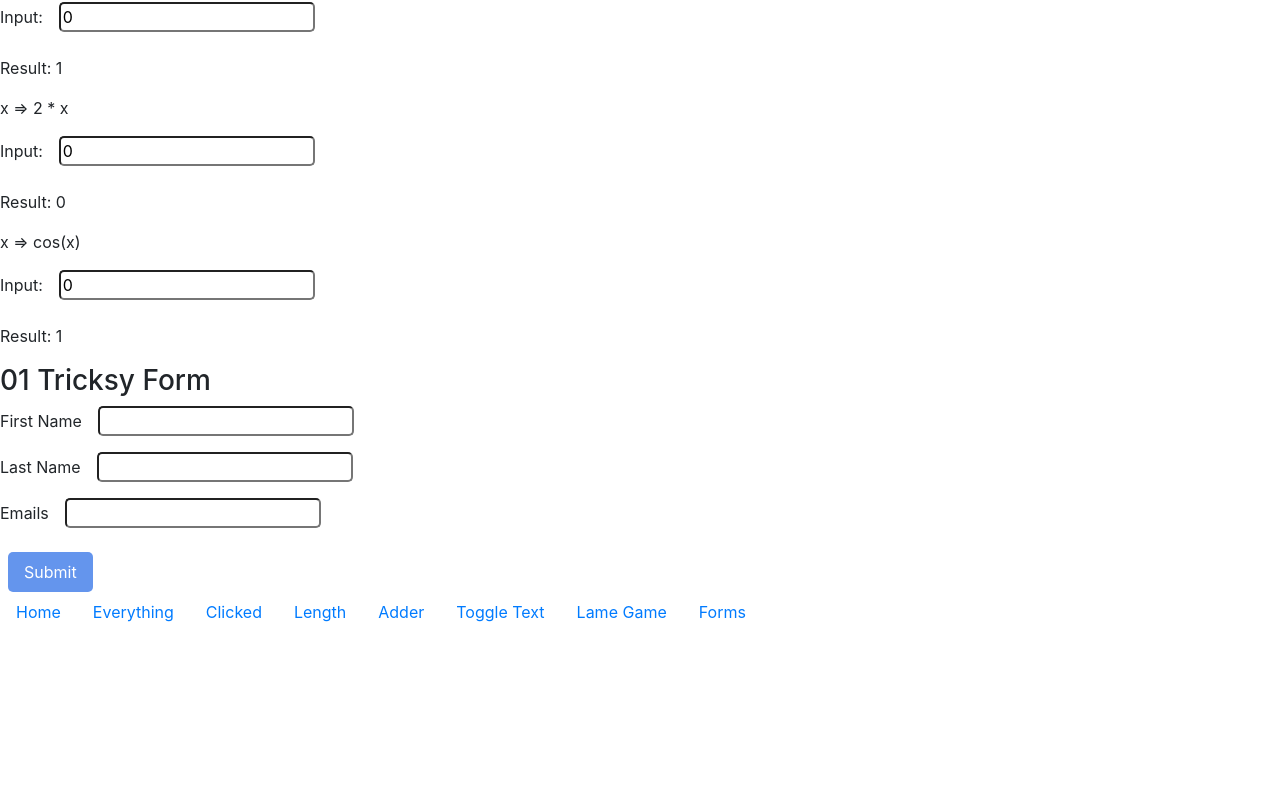
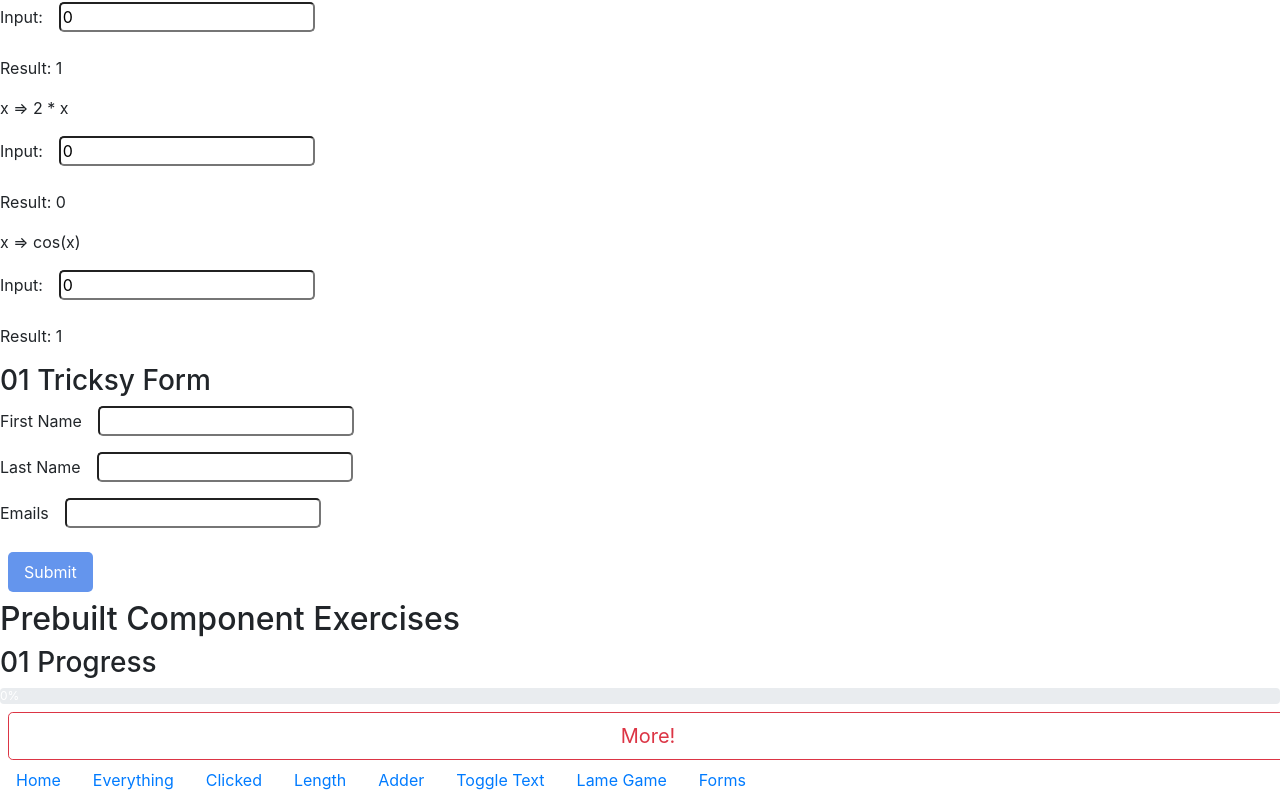
Before and after one commit to nosvalds/devMe-week9--react, a React (Create React App) app in the folder devme-react-exercises/: page /all-stuff in a window 1280 px wide. Shown: the part 2781-3587 px from the top of the page. Before the commit the page ends 3419 px from the top, so only its background shows below. Built offline with nearby package versions, Linux system fonts and the light colour scheme.

Commit message:
06 Prebuilt - 01 Progress bar complete

```diff
--- a/devme-react-exercises/src/components/Stuff.js
+++ b/devme-react-exercises/src/components/Stuff.js
@@ -20,6 +20,7 @@ import List from './forms/List';
 import Adder from './forms/Adder';
 import TransformParent from './forms/TransformParent';
 import Forms from './forms/Forms';
+import Progress from '../prebuiltcomponents/Progress';
 
 const Stuff = ({ square }) => {
     let names = ["James P. Sullivan", "Mike Wazowski", "Boo", "Randall Boggs", "Roz", "Fungus"];
@@ -129,6 +130,10 @@ const Stuff = ({ square }) => {
                   }
         />
 
+        <h2>Prebuilt Component Exercises</h2>
+
+        <h3>01 Progress</h3>
+        <Progress />
 
 
     </React.Fragment>
--- a/devme-react-exercises/src/prebuiltcomponents/Home.js
+++ b/devme-react-exercises/src/prebuiltcomponents/Home.js
@@ -6,6 +6,7 @@ const Home = () => (
     <>
     <Button>Bootstrap Button</Button>
     <CalendarPick />
+
     </>
 )
 
--- /dev/null
+++ b/devme-react-exercises/src/prebuiltcomponents/Progress.js
@@ -0,0 +1,41 @@
+import React, { Component } from "react";
+import Button from 'react-bootstrap/Button';
+import ProgressBar from 'react-bootstrap/ProgressBar'
+
+class Progress extends Component {
+    constructor(props) {
+        super(props);
+
+        this.state = {
+            curProg: 0,
+            disabled: false
+        }
+
+        this.handleClick = this.handleClick.bind(this);
+    }
+
+    handleClick() {
+        const { curProg } = this.state;
+        if (curProg === 90) {
+            this.setState({
+                disabled: true, // disable button
+                curProg: this.state.curProg + 10
+            })
+        } else if (curProg < 100) {
+            this.setState({
+                curProg: this.state.curProg + 10
+            })
+        }
+    }
+    render() {
+        const { curProg, disabled } = this.state;
+        return (
+            <>
+            <ProgressBar now={ curProg } label={ `${curProg}%`} />
+            <Button variant="outline-danger" size="lg" block onClick={  this.handleClick } disabled={ disabled }>More!</Button>
+            </>
+        )
+    }
+}
+
+export default Progress;
```
